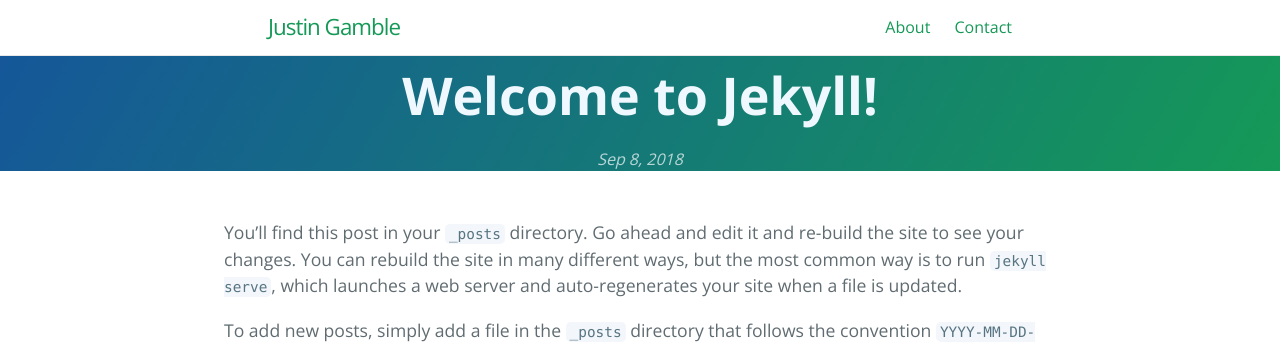
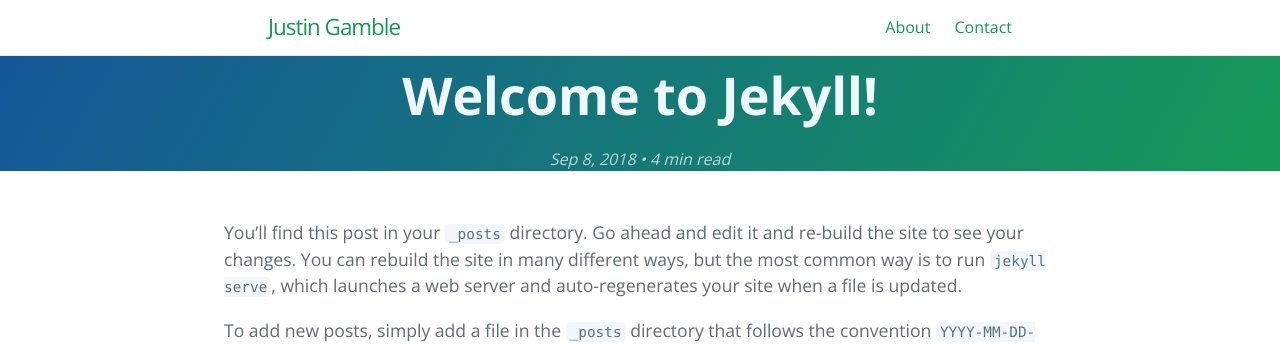
Before and after one commit to justingamble/justingamble.github.io, a Jekyll site: the page built from _posts/2018-09-08-welcome-to-jekyll.markdown, in a window 1280 px wide. Shown: the top 344 px of the page. Built offline with Jekyll 4.4.1, drawn with Linux system fonts in a browser that asks for light colours.

Commit message:
fix bug in display of posts; now read-time is included

```diff
--- a/_layouts/default.html
+++ b/_layouts/default.html
@@ -72,9 +72,6 @@
             <a href="{{ site.github.zip_url }}" class="btn">Download .zip</a>
             <a href="{{ site.github.tar_url }}" class="btn">Download .tar.gz</a>
           {% endif %}
-          {% if page.read-minutes %}
-            • <span itemprop="read-minutes" itemscope>{{ page.read-minutes }} min read</span>
-          {% endif %}
           </h2>
         {% endif %}
       {% endcomment %}
@@ -89,6 +86,9 @@
         {% assign page_author = page.author | default: site.author | default: nil | escape %}
         {% if page_author %}
           • <span itemprop="author" itemscope itemtype="http://schema.org/Person"><span itemprop="name">{{ page_author }}</span></span>
+        {% endif %}
+        {% if page.read-minutes %}
+          • <span itemprop="read-minutes" itemscope>{{ page.read-minutes }} min read</span>
         {% endif %}
         </h2>
       {% endif %}
```
